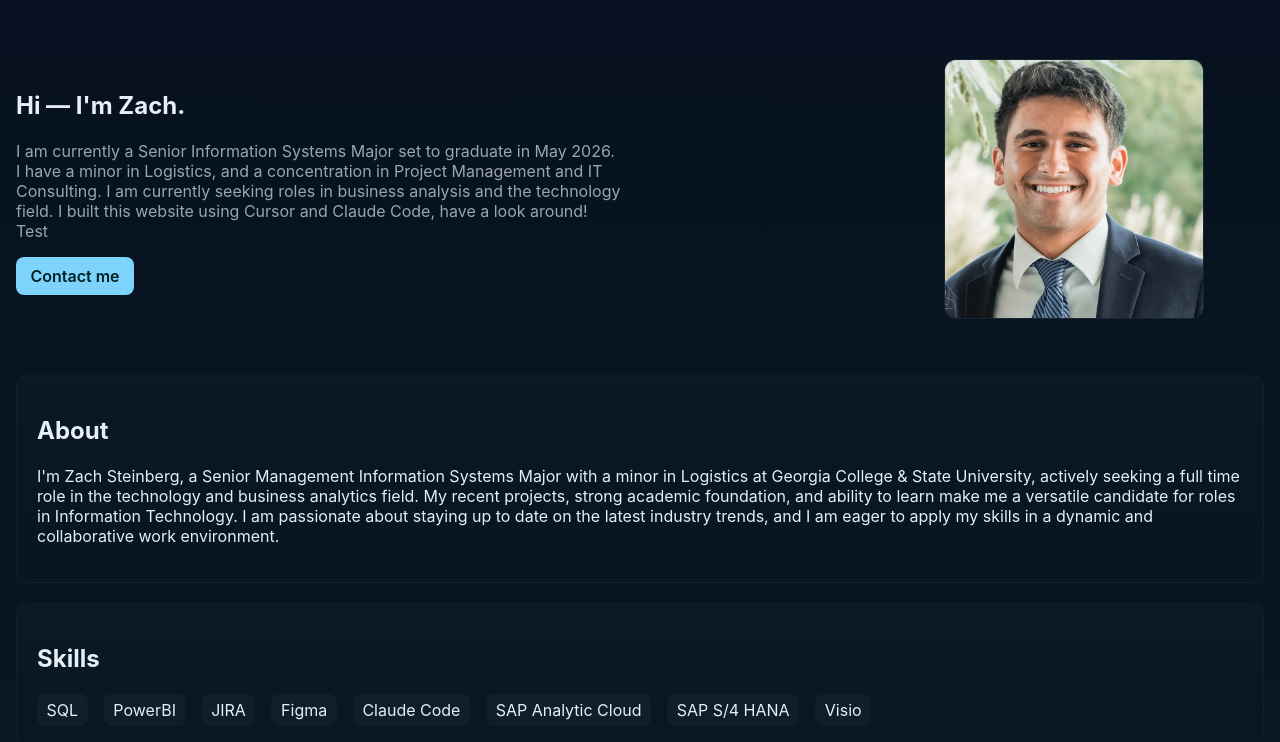
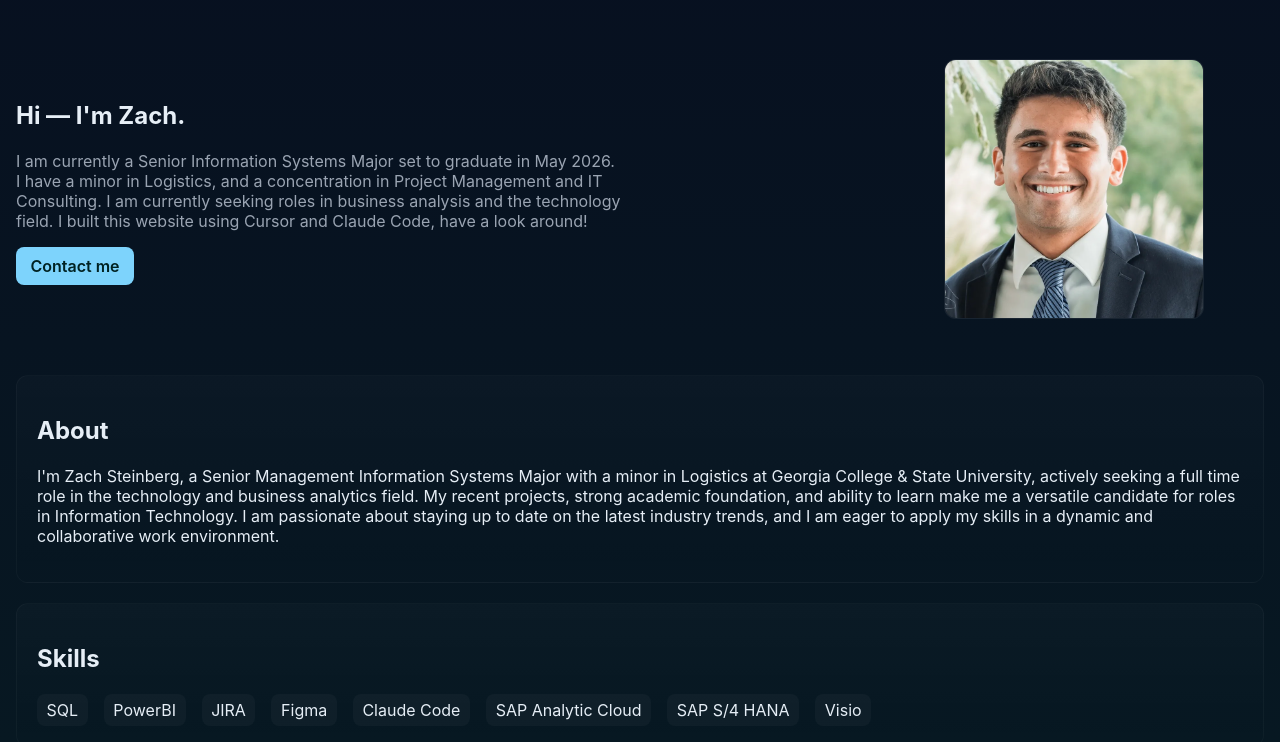
Before and after one commit to zachsteinberg11/zachsteinberg.github.io, a plain HTML site: page index.html in a window 1280 px wide. Shown: the part 58-800 px from the top of the page. Drawn offline with Linux system fonts and the light colour scheme.

Commit message:
Fix closing tag in lead paragraph

```diff
--- a/index.html
+++ b/index.html
@@ -31,7 +31,7 @@
         <div class="hero-grid">
           <div class="hero-text">
             <h1>Hi — I'm Zach.</h1>
-                <p class="lead">I am currently a Senior Information Systems Major set to graduate in May 2026. I have a minor in Logistics, and a concentration in Project Management and IT Consulting. I am currently seeking roles in business analysis and the technology field. I built this website using Cursor and Claude Code, have a look around! Test </p>
+                <p class="lead">I am currently a Senior Information Systems Major set to graduate in May 2026. I have a minor in Logistics, and a concentration in Project Management and IT Consulting. I am currently seeking roles in business analysis and the technology field. I built this website using Cursor and Claude Code, have a look around! </p>
             <p class="cta-row">
               <a class="btn" href="#contact">Contact me</a>
             </p>
```
